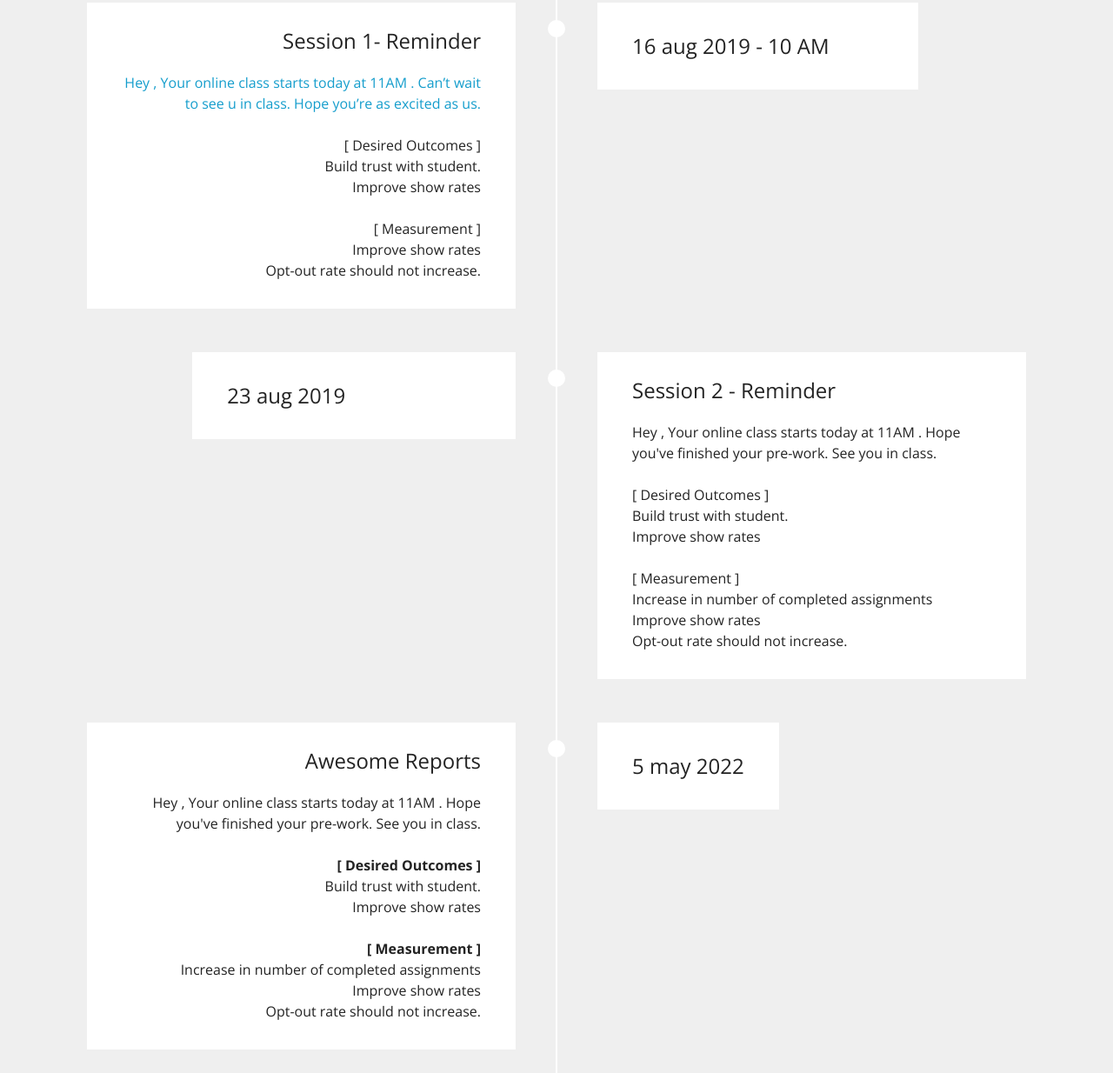
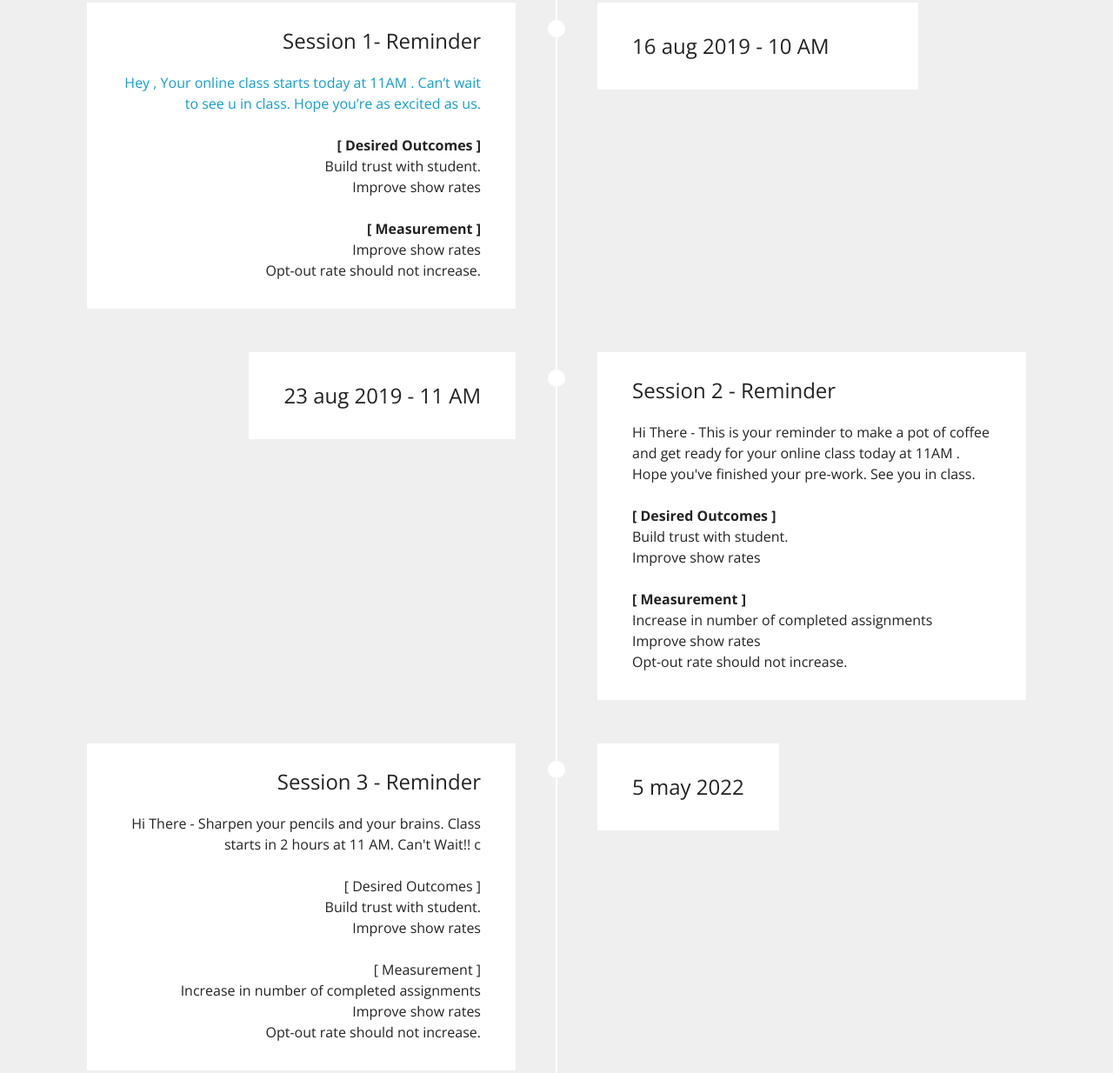
Before and after one commit to asaidosai/timeline2, a plain HTML site: page index.html in a window 1280 px wide. Shown: the part 1012-2246 px from the top of the page at 87% size. Drawn offline with nearby package versions, Linux system fonts and the light colour scheme; files whose address does not match are found by name.

Commit message:
create github pages

```diff
--- a/index.html
+++ b/index.html
@@ -83,7 +83,7 @@
                     <div class="timeline-text-content">
                         <h4 class="mbr-timeline-title pb-3 mbr-fonts-style display-5">
                             Session 1- Reminder</h4>
-                        <p class="mbr-timeline-text mbr-fonts-style display-7"><a href="index.html#timeline1-1">Hey , Your online class starts today at 11AM . Can’t wait to see u in class. Hope you’re as excited as us. </a><br><br>[ Desired Outcomes ] <br>Build trust with student. <br>Improve show rates<br><br>[ Measurement ] <br>Improve show rates<br>Opt-out rate should not increase.</p>
+                        <p class="mbr-timeline-text mbr-fonts-style display-7"><a href="index.html#timeline1-1">Hey , Your online class starts today at 11AM . Can’t wait to see u in class. Hope you’re as excited as us. </a><br><br><strong>[ Desired Outcomes ] <br></strong>Build trust with student. <br>Improve show rates<br><br><strong>[ Measurement ] <br></strong>Improve show rates<br>Opt-out rate should not increase.</p>
                     </div>
                 </div>
             </div>
@@ -91,7 +91,7 @@
             <div class="row timeline-element  separline">
                 <div class="timeline-date-panel col-xs-12 col-md-6 align-right">
                     <div class="time-line-date-content">
-                        <p class="mbr-timeline-date mbr-fonts-style display-5">23 aug 2019 &nbsp; &nbsp; &nbsp; &nbsp; &nbsp; &nbsp; &nbsp; &nbsp; &nbsp; &nbsp; &nbsp; &nbsp;&nbsp;</p>
+                        <p class="mbr-timeline-date mbr-fonts-style display-5">23 aug 2019 - 11 AM</p>
                     </div>
                 </div>
                 <span class="iconBackground"></span>
@@ -99,7 +99,7 @@
                     <div class="timeline-text-content">
                         <h4 class="mbr-timeline-title pb-3 mbr-fonts-style display-5">
                             Session 2 - Reminder</h4>
-                        <p class="mbr-timeline-text mbr-fonts-style display-7">Hey , Your online class starts today at 11AM . Hope you've finished your pre-work. See you in class. &nbsp;<br><br>[ Desired Outcomes ] <br>Build trust with student. <br>Improve show rates<br><br>[ Measurement ] <br>Increase in number of completed assignments<br>Improve show rates<br>Opt-out rate should not increase.</p>
+                        <p class="mbr-timeline-text mbr-fonts-style display-7">Hi There - This is your reminder to make a pot of coffee and get ready for your online class today at 11AM . Hope you've finished your pre-work. See you in class. &nbsp;<br><br><strong>[ Desired Outcomes ] <br></strong>Build trust with student. <br>Improve show rates<br><br><strong>[ Measurement ] <br></strong>Increase in number of completed assignments<br>Improve show rates<br>Opt-out rate should not increase.</p>
                     </div>
                 </div>
             </div>
@@ -116,9 +116,8 @@
                 <div class="col-xs-12 col-md-6 align-right">
                     <div class="timeline-text-content">
                         <h4 class="mbr-timeline-title pb-3 mbr-fonts-style display-5">
-                            Awesome Reports
-                        </h4>
-                        <p class="mbr-timeline-text mbr-fonts-style display-7">Hey , Your online class starts today at 11AM . Hope you've finished your pre-work. See you in class.  <br><br><strong>[ Desired Outcomes ] <br></strong>Build trust with student. <br>Improve show rates<br><br><strong>[ Measurement ] <br></strong>Increase in number of completed assignments<br>Improve show rates<br>Opt-out rate should not increase.</p>
+                            Session 3 - Reminder</h4>
+                        <p class="mbr-timeline-text mbr-fonts-style display-7">Hi There - Sharpen your pencils and your brains. Class starts in 2 hours at 11 AM. Can't Wait!! c<br><br>[ Desired Outcomes ] <br>Build trust with student. <br>Improve show rates<br><br>[ Measurement ] <br>Increase in number of completed assignments<br>Improve show rates<br>Opt-out rate should not increase.</p>
                     </div>
                 </div>
             </div>
@@ -236,7 +235,7 @@
     </div>
 </section>
 
-<section class="engine"><a href="https://mobirise.info/l">free site templates</a></section><section class="timeline2 cid-rxgrAsWFJS" id="timeline2-3">
+<section class="engine"><a href="https://mobirise.info/t">free amp templates</a></section><section class="timeline2 cid-rxgrAsWFJS" id="timeline2-3">
 
 
 
```
Also changed, not shown: 1 other file.
